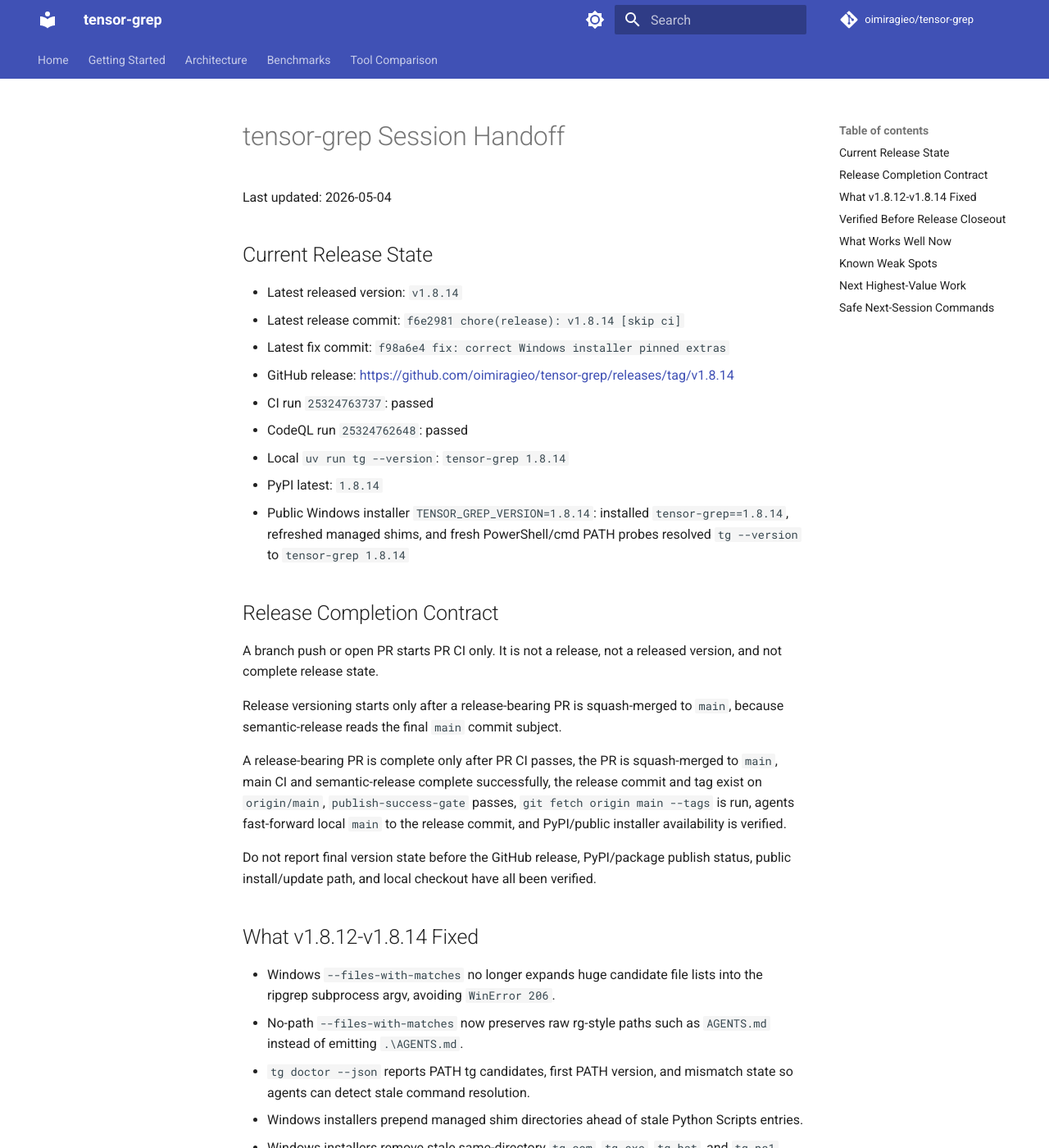
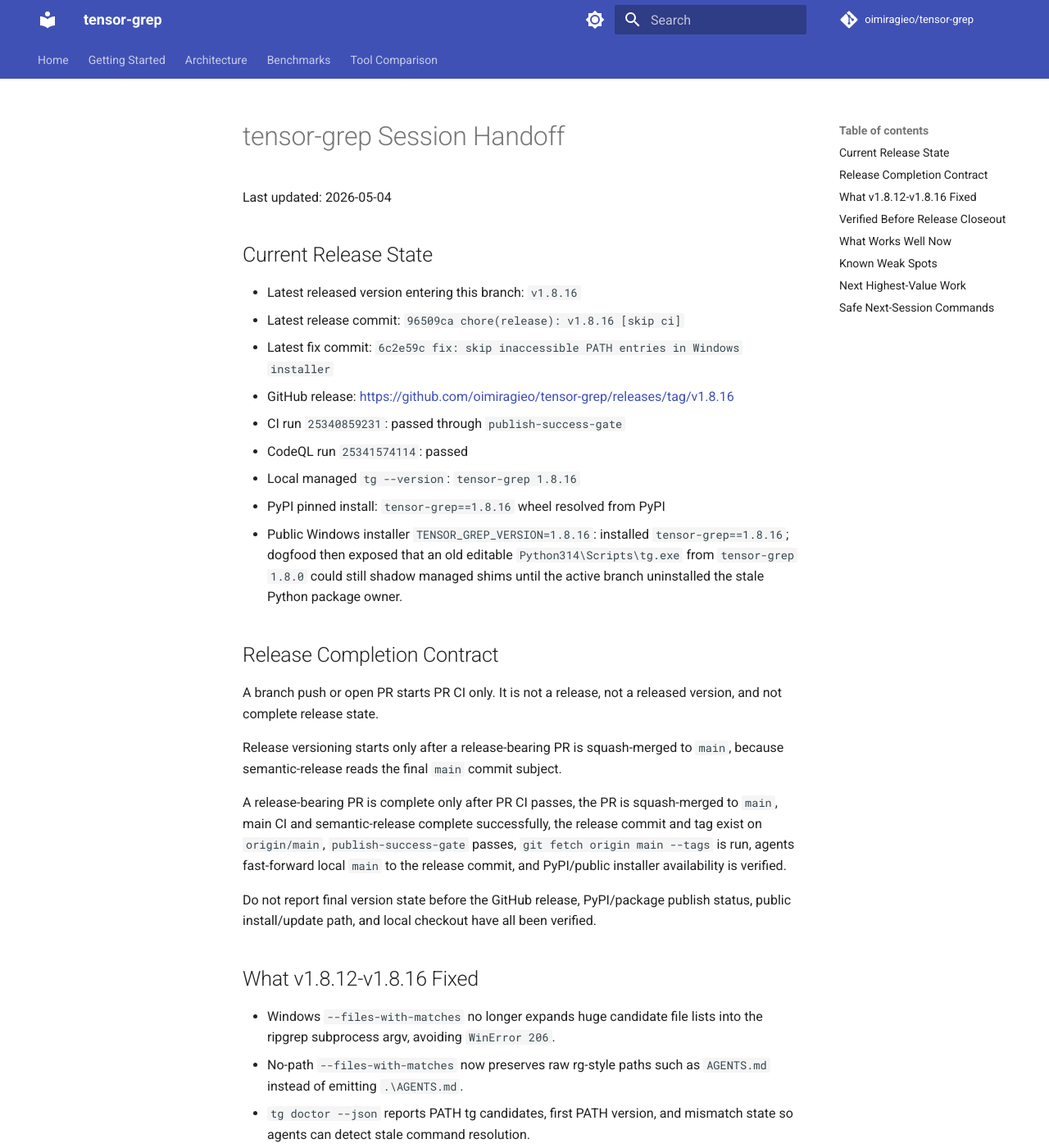
Before and after one commit to oimiragieo/tensor-grep, an MkDocs documentation site: the page built from docs/SESSION_HANDOFF.md, in a window 1280 px wide and 1400 px high. Shown: the whole window at 82% size. Built offline with MkDocs 1.6.1 and Material for MkDocs 9.7.7, drawn with Linux system fonts in a browser that asks for light colours; comment, search, counter and statistics services are not loaded; some of the changed text lies outside the part shown.

Commit message:
fix: uninstall stale Python tg launcher owners

````diff
--- a/docs/SESSION_HANDOFF.md
+++ b/docs/SESSION_HANDOFF.md
@@ -4,15 +4,15 @@
 
 ## Current Release State
 
-- Latest released version: `v1.8.14`
-- Latest release commit: `f6e2981 chore(release): v1.8.14 [skip ci]`
-- Latest fix commit: `f98a6e4 fix: correct Windows installer pinned extras`
-- GitHub release: <https://github.com/oimiragieo/tensor-grep/releases/tag/v1.8.14>
-- CI run `25324763737`: passed
-- CodeQL run `25324762648`: passed
-- Local `uv run tg --version`: `tensor-grep 1.8.14`
-- PyPI latest: `1.8.14`
-- Public Windows installer `TENSOR_GREP_VERSION=1.8.14`: installed `tensor-grep==1.8.14`, refreshed managed shims, and fresh PowerShell/cmd PATH probes resolved `tg --version` to `tensor-grep 1.8.14`
+- Latest released version entering this branch: `v1.8.16`
+- Latest release commit: `96509ca chore(release): v1.8.16 [skip ci]`
+- Latest fix commit: `6c2e59c fix: skip inaccessible PATH entries in Windows installer`
+- GitHub release: <https://github.com/oimiragieo/tensor-grep/releases/tag/v1.8.16>
+- CI run `25340859231`: passed through `publish-success-gate`
+- CodeQL run `25341574114`: passed
+- Local managed `tg --version`: `tensor-grep 1.8.16`
+- PyPI pinned install: `tensor-grep==1.8.16` wheel resolved from PyPI
+- Public Windows installer `TENSOR_GREP_VERSION=1.8.16`: installed `tensor-grep==1.8.16`; dogfood then exposed that an old editable `Python314\Scripts\tg.exe` from `tensor-grep 1.8.0` could still shadow managed shims until the active branch uninstalled the stale Python package owner.
 
 ## Release Completion Contract
 
@@ -24,14 +24,17 @@
 
 Do not report final version state before the GitHub release, PyPI/package publish status, public install/update path, and local checkout have all been verified.
 
-## What v1.8.12-v1.8.14 Fixed
+## What v1.8.12-v1.8.16 Fixed
 
 - Windows `--files-with-matches` no longer expands huge candidate file lists into the ripgrep subprocess argv, avoiding `WinError 206`.
 - No-path `--files-with-matches` now preserves raw rg-style paths such as `AGENTS.md` instead of emitting `.\AGENTS.md`.
 - `tg doctor --json` reports PATH tg candidates, first PATH version, and mismatch state so agents can detect stale command resolution.
 - Windows installers prepend managed shim directories ahead of stale Python Scripts entries.
 - Windows installers remove stale same-directory `tg.com`, `tg.exe`, `tg.bat`, and `tg.ps1` launchers before writing `tg.cmd`, avoiding PATHEXT shadowing.
-- Windows installers place extras before pinned version specifiers, for example `tensor-grep[gpu-win,nlp,ast]==1.8.14`, so pinned installs actually install the package.
+- Windows installers place extras before pinned version specifiers, for example `tensor-grep[gpu-win,nlp,ast]==1.8.16`, so pinned installs actually install the package.
+- Windows installers now install argv-safe PowerShell shims, a `.cmd` shim for `cmd.exe`, and a no-extension Git Bash shim; managed launchers force UTF-8 mode.
+- Python path-list output uses the UTF-8-safe stdout path and preserves discovery order for `--files-with-matches` fallback output.
+- PATH-entry scans skip inaccessible machine PATH directories instead of aborting installation after package install.
 - `tg safeParseJSON --files-with-matches`, `tg search safeParseJSON --files-with-matches`, and `tg search --fixed-strings safeParseJSON . --files-with-matches` complete through the root-based rg route.
 - Ripgrep backend fallback now parses non-JSON `--files-with-matches` output instead of treating it like match text.
 - Plain path-list output uses one trailing LF and preserves `-0/--null` path-list behavior.
@@ -43,16 +46,16 @@
 - `uv run ruff check .`: passed
 - `uv run ruff format --check --preview .`: passed
 - `uv run mypy src/tensor_grep`: passed
-- `uv run pytest -q`: `1825 passed, 16 skipped` on the v1.8.14 installer fix branch before PR merge
+- `uv run pytest -q`: `1835 passed, 16 skipped` on the v1.8.15 Windows launcher/path-list fix branch before PR merge
 - `python benchmarks/run_benchmarks.py --output artifacts/bench_run_benchmarks_v1811_files_with_matches_final.json`: passed parity rows
 - `python benchmarks/check_regression.py --baseline auto --current artifacts/bench_run_benchmarks_v1811_files_with_matches_final.json --allow-env-mismatch`: no `tg` regressions detected
 - Live smoke probes for no-path/root `--files-with-matches`, `-0`, and `ast-info --json`: passed
 - External Spark review after fixes: no blockers reported
-- PR #34 `fix: correct Windows installer pinned extras`: merged and released as `v1.8.14`
-- Main CI run `25324763737`: passed through `publish-success-gate`
-- CodeQL run `25324762648`: passed
-- PyPI JSON and `pip index` reported latest `1.8.14`
-- Public `v1.8.14` installer dogfood completed and fresh PATH probes in PowerShell and cmd resolved `tg --version` to `tensor-grep 1.8.14`
+- PR #35 `fix: harden Windows launchers and path-list output`: merged and released as `v1.8.15`
+- PR #36 `fix: skip inaccessible PATH entries in Windows installer`: merged and released as `v1.8.16`
+- Main CI run `25340859231`: passed through `publish-success-gate`
+- CodeQL run `25341574114`: passed
+- Public `v1.8.16` installer dogfood installed `tensor-grep==1.8.16`, then exposed a remaining stale editable Python launcher cleanup gap that this active branch fixes.
 
 ## What Works Well Now
 
@@ -71,6 +74,7 @@
 - `validation_commands` can still be generic. Treat targeted commands as hints, not proof of full coverage.
 - Local `uv run tg doctor --json` can find a stale in-tree standalone binary at `rust_core/target/release/tg.exe`. Rebuild with `C:/Users/oimir/.cargo/bin/cargo.exe build --release` or pin `TG_NATIVE_TG_BINARY` before trusting standalone-native diagnostics.
 - Broad `tg search --files ...` over generated artifact trees can still be expensive. The managed Windows launchers and Python path-list output should force UTF-8, but scope file-list commands to the smallest useful root.
+- Always verify Windows command resolution with `tg --version`, `cmd /c tg --version`, `pwsh -NoProfile -Command "tg --version"`, and `where.exe tg` after installer changes. A stale `Python*\Scripts\tg.exe` returning an older tensor-grep version is a release blocker.
 
 ## Next Highest-Value Work
 
@@ -87,7 +91,7 @@
 uv run tg --version
 uv run tg doctor --json
 python -m pip index versions tensor-grep --no-cache-dir
-gh release view v1.8.14 --json tagName,publishedAt,url
+gh release view v1.8.16 --json tagName,publishedAt,url
 uv run tg search --fixed-strings "safeParseJSON" src tests docs -C 2
 uv run pytest tests/unit/test_ripgrep_backend.py tests/unit/test_cli_modes.py tests/unit/test_ast_parity.py -q
 ```
````
Also changed, not shown: AGENTS.md (+8 -5 lines), SKILL.md (+5 -4 lines), docs/CONTINUATION_PLAN.md (+7 -7 lines), docs/PAPER.md (+2 -0 lines), 2 other files.
